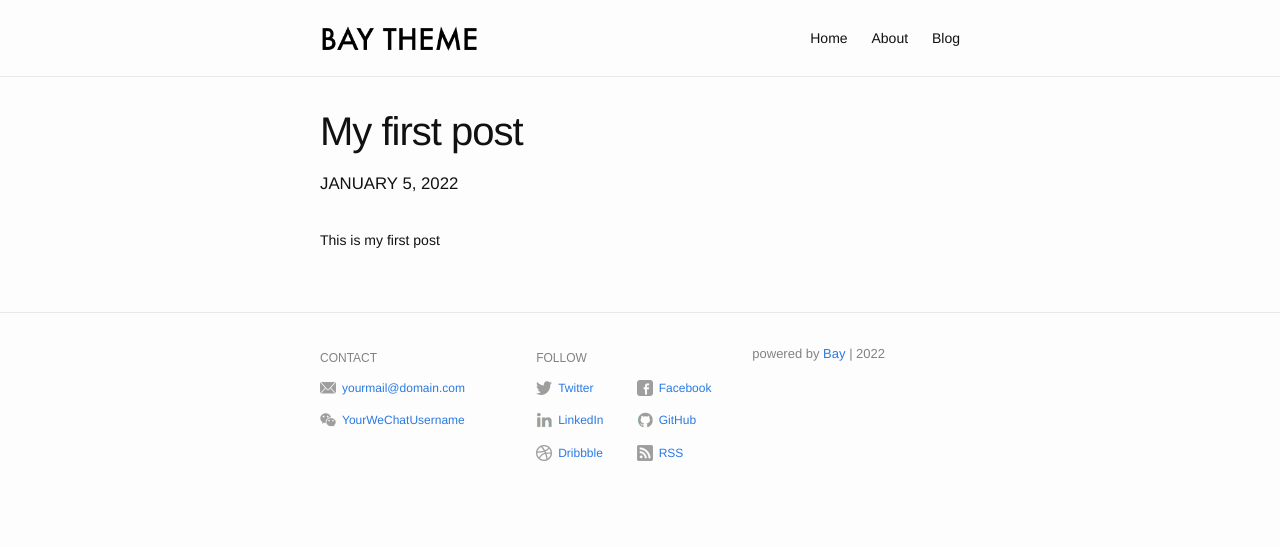
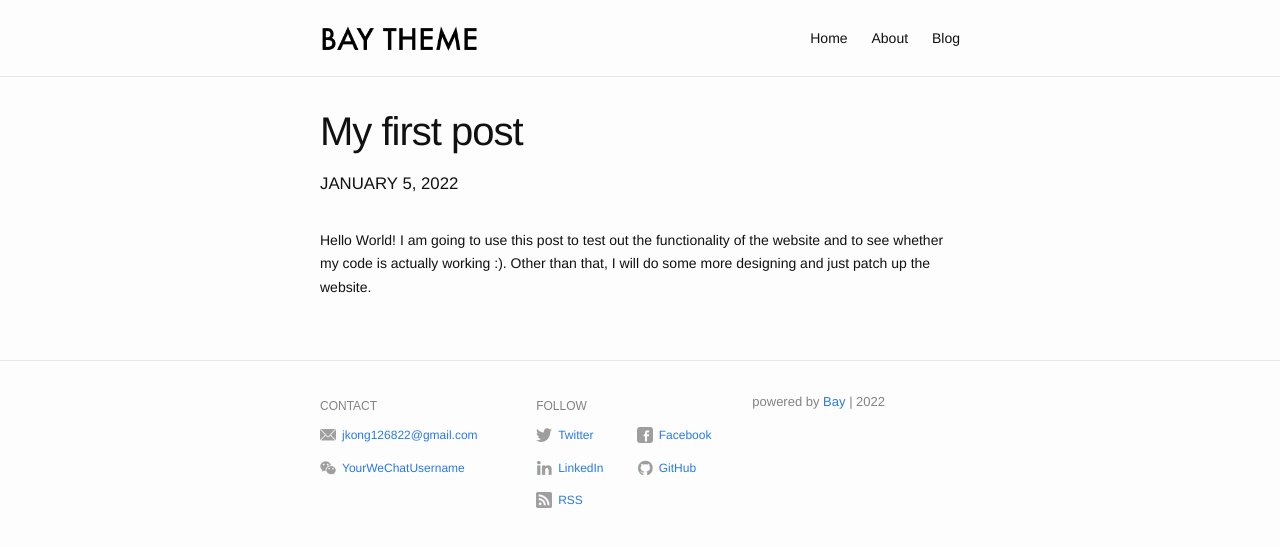
Before and after one commit to Lojlk/Lojlk.github.io, a Jekyll site: the page built from _posts/2022-01-05-My-first-post.md, in a window 1280 px wide. Shown: the top 547 px of the page. Built offline with Jekyll 4.4.1, drawn with Linux system fonts in a browser that asks for light colours.

Commit message:
Added some more content

```diff
--- a/_config.yml
+++ b/_config.yml
@@ -14,14 +14,15 @@ header:
     - name: Home
       slug: /
     - name: About
+    # Change this to Work
     - name: Blog
 
 footer:
   show_powered_by: true
   contact:
     - name: Email
-      value: yourmail@domain.com
-      link: mailto:yourmail@domain.com
+      value: jkong126822@gmail.com
+      link: mailto:jkong126822@gmail.com
     - name: WeChat
       value: YourWeChatUsername
       link: "#"
@@ -30,13 +31,11 @@ footer:
       link: http://twitter.com/YourTwitterUsername
       username: "@YourTwitterUsername"
     - name: Facebook
-      link: http://facebook.com/YourFacebookUsername
+      link: https://www.facebook.com/profile.php?id=100070990615671
     - name: LinkedIn
       link: http://linkedin.com/in/YourLinkedInUsername
     - name: GitHub
-      link: http://github.com/YourGitHubUsername
-    - name: Dribbble
-      link: https://dribbble.com/YourDribbbleUsername
+      link: https://github.com/Lojlk
     - name: RSS
       link: /feed.xml
 
--- a/_posts/2022-01-05-My-first-post.md
+++ b/_posts/2022-01-05-My-first-post.md
@@ -4,4 +4,4 @@ title:  "My first post"
 date:   2022-01-05 01:23
 ---
 
-This is my first post
+Hello World! I am going to use this post to test out the functionality of the website and to see whether my code is actually working :). Other than that, I will do some more designing and just patch up the website.
```
Also changed, not shown: about.md (added, +20 -0 lines), index.md (+1 -1 lines), work.md (deleted, +0 -20 lines), 10 other files.
